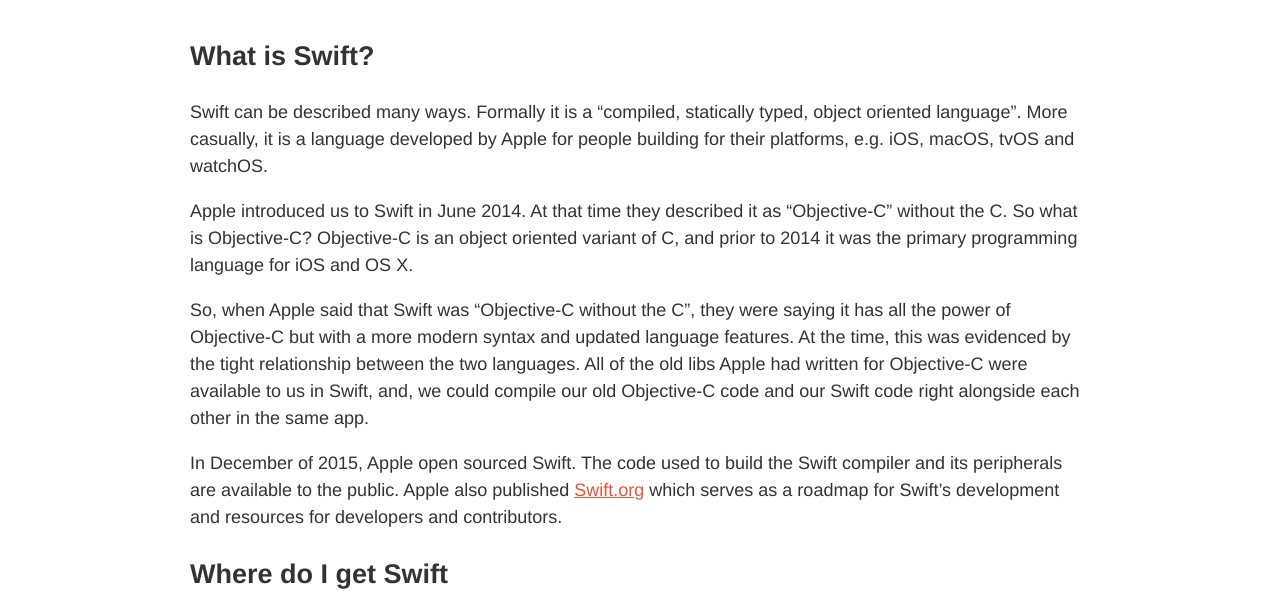
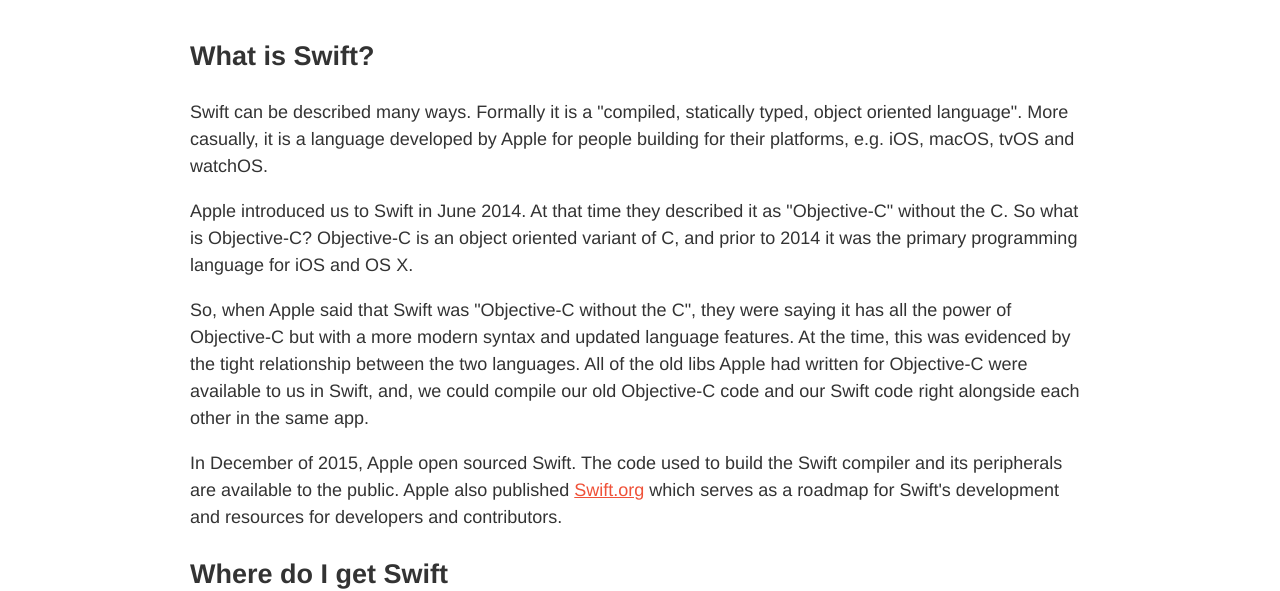
Before and after one commit to jmhooper/activ8conf-presentation, a Jekyll site: the page built from index.md, in a window 1280 px wide and 900 px high, scrolled down 331 px. Shown: the part 158-749 px from the top of the window. Built offline with Jekyll 4.4.1, drawn with Linux system fonts in a browser that asks for light colours; some of the changed text lies outside the part shown.

Commit message:
Replace fancy quotation marks with boring ones

```diff
--- a/_config.yml
+++ b/_config.yml
@@ -1,3 +1,5 @@
 markdown: kramdown
 sass:
   compressed: true
+kramdown:
+  smart_quotes: ["apos","apos","quot","quot"]
--- a/index.md
+++ b/index.md
@@ -12,19 +12,19 @@ More casually, it is a language developed by Apple for people building for their
 
 
 Apple introduced us to Swift in June 2014.
-At that time they described it as “Objective-C” without the C.
+At that time they described it as "Objective-C" without the C.
 So what is Objective-C?
 Objective-C is an object oriented variant of C, and prior to 2014 it was the primary programming language for iOS and OS X.
 
 
-So, when Apple said that Swift was “Objective-C without the C”, they were saying it has all the power of Objective-C but with a more modern syntax and updated language features.
+So, when Apple said that Swift was "Objective-C without the C", they were saying it has all the power of Objective-C but with a more modern syntax and updated language features.
 At the time, this was evidenced by the tight relationship between the two languages.
 All of the old libs Apple had written for Objective-C were available to us in Swift, and, we could compile our old Objective-C code and our Swift code right alongside each other in the same app.
 
 
 In December of 2015, Apple open sourced Swift.
 The code used to build the Swift compiler and its peripherals are available to the public.
-Apple also published [Swift.org](https://swift.org) which serves as a roadmap for Swift’s development and resources for developers and contributors.
+Apple also published [Swift.org](https://swift.org) which serves as a roadmap for Swift's development and resources for developers and contributors.
 
 ## Where do I get Swift
 
```
